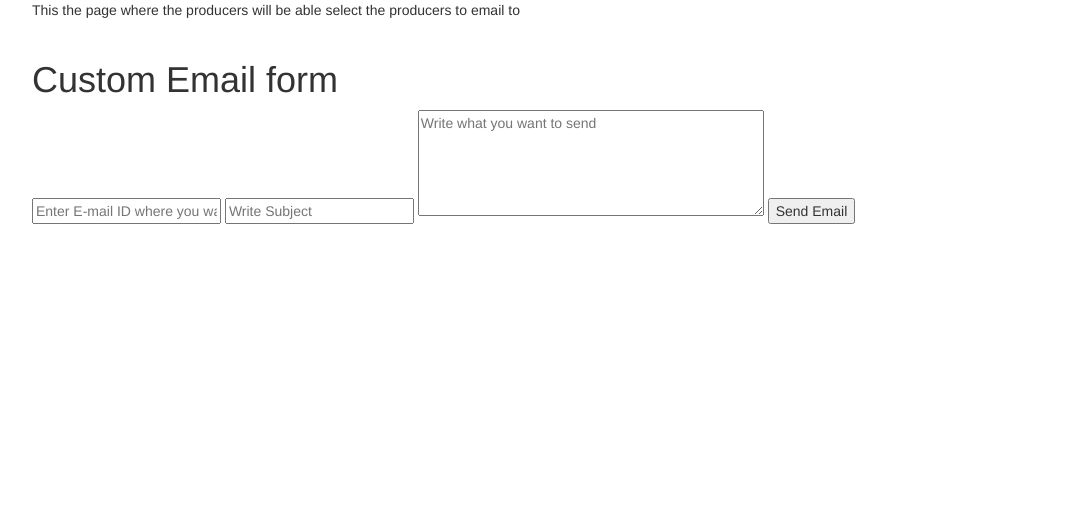
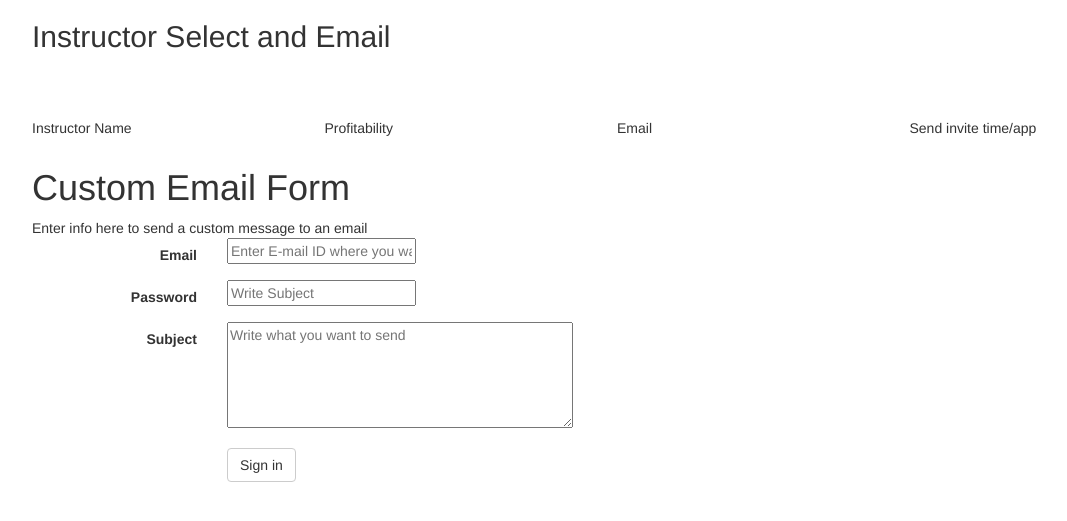
Before and after one commit to ilya0/kellie_app, a Node project: template views/instructor_list_page.ejs in a window 1280 px wide. Shown: the top 521 px of the page, without its empty margins (38-1105 px from the left). Run offline with Node 20 templates, Linux system fonts and the light colour scheme; the template is opened without the code that fills it, so the values that code supplies are empty.

Commit message:
added functionalities and alot of bootstrap

```diff
--- a/controllers/instructor_controller.js
+++ b/controllers/instructor_controller.js
@@ -40,6 +40,7 @@ instructor.name = req.body.name;
 instructor.skills = req.body.skills;
 instructor.location = req.body.location;
 instructor.email = req.body.email;
+instructor.profit = req.body.profit;
 console.log(instructor);
 
 instructor.save(function(err){
--- a/models/inst_to_sel.js
+++ b/models/inst_to_sel.js
@@ -6,7 +6,9 @@ var instructorSchema = new mongoose.Schema({
   name: { type: String, required: true},
           location: String,
           skills: String,
-          email: String
+          email: String,
+          profit:Number
+
 });
 
 
--- a/routes/index.js
+++ b/routes/index.js
@@ -64,7 +64,7 @@ console.log("vars passed+++");
         //to : req.query.to,  //this is to pull from the form, but I am hardcoding
         to: email, //this needs to be the instructor email
         subject : "Invite to GA Schedulizer APP - Please select a time",
-        text : "This is a link to whereever the app will reside please log in and select a time at: <hyperlink"
+        text : "This is a link to whereever the app will reside please log in and select a time at:<link>"
     };
 
     console.log(mailOptions);
--- a/views/instructor_list_page.ejs
+++ b/views/instructor_list_page.ejs
@@ -28,7 +28,7 @@
  </style>
 
  <script>
-
+// this is the custom form send function
   $(document).ready(function(){
 
     console.log("document ready function enabled");
@@ -85,28 +85,69 @@ $( "#test_emailer_button" ).click(function() {
 
 <body>
   <div class="container">
-   This the page where the producers will be able select the producers to email to
-   <br>
-   <br>
-   <ul>
-   <% for(var i=0; i < instructors.length; i++) { %>
-   <li class="Instructor"><%= instructors[i].name %> - <%= instructors[i].email %></li><a class="btn btn-success btn-sm" id="invite-btn" href="/send/<%= instructors[i].id %>">Invite <%= instructors[i].name %></a>
-   <% }; %>
-
-</ul>
 
 
+   <h2> Instructor Select and Email </h2>
 
+  <br>
+  <br>
+<div class="row" style="margin-top: 15px">
+       <p class="Title col-xs-3">Instructor Name </p>
+       <p class ="emailtitle col-xs-3">Profitability</p>
+       <p class ="profittitle col-xs-3">Email</p>
+       <p class ="buttoncoltitle col-xs-3">Send invite time/app</p>
+     </div>
+   <ul>
+     <% for(var i=0; i < instructors.length; i++) { %>
 
-   <div>
+     <div class="row" style="margin-top: 15px">
+       <p class="Instructor col-xs-3"><%= instructors[i].name %> </p>
+       <p class="Instructor col-xs-3"><%= instructors[i].profit %> </p>
+       <p class ="Instructor email col-xs-3"><%= instructors[i].email %></p>
+       <a class="btn btn-success btn-sm col-xs-3" id="invite-btn" href="/send/<%= instructors[i].id %>">Invite <%= instructors[i].name %></a>
+     </div>
+
+    <% }; %>
+
+  </ul>
+
+ <!--   <div>
     <h1>Custom Email form</h1>
     <input id="to" type="text" placeholder="Enter E-mail ID where you want to send" />
     <input id="subject" type="text" placeholder="Write Subject" />
     <textarea id="content" cols="40" rows="5" placeholder="Write what you want to send"></textarea>
     <button id="send_email">Send Email</button>
     <span id="message"></span>
-  </div>
+  </div> -->
 
+    <h1 >Custom Email Form</h1>
+    <span id="message">Enter info here to send a custom message to an email</span>
+    <form class="form-horizontal">
+      <div class="form-group">
+        <label for="inputEmail3" class="col-sm-2 control-label">Email</label>
+        <div class="col-sm-10">
+          <input id="to" type="text" placeholder="Enter E-mail ID where you want to send">
+        </div>
+      </div>
+      <div class="form-group">
+        <label for="inputPassword3" class="col-sm-2 control-label">Password</label>
+        <div class="col-sm-10">
+          <input id="subject" type="text" placeholder="Write Subject">
+        </div>
+      </div>
+      <div class="form-group">
+        <label for="inputPassword3" class="col-sm-2 control-label">Subject</label>
+        <div class="col-sm-10">
+          <textarea id="content" cols="40" rows="5" placeholder="Write what you want to send"></textarea>
+        </div>
+      </div>
+      <div class="form-group">
+        <div class="col-sm-offset-2 col-sm-10">
+          <button type="submit" class="btn btn-default" id="send_email">Sign in</button>
+        </div>
+      </div>
+      <!-- <span id="message"></span> -->
+    </form>
 
 
 
```
